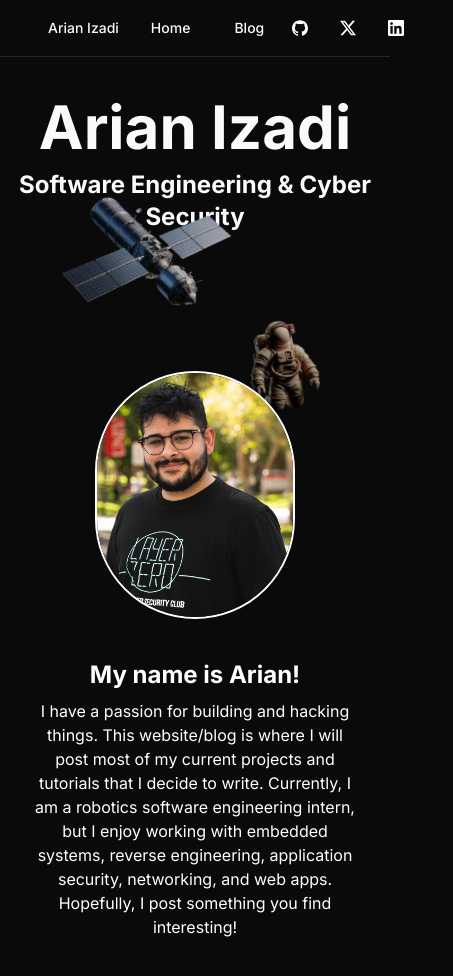
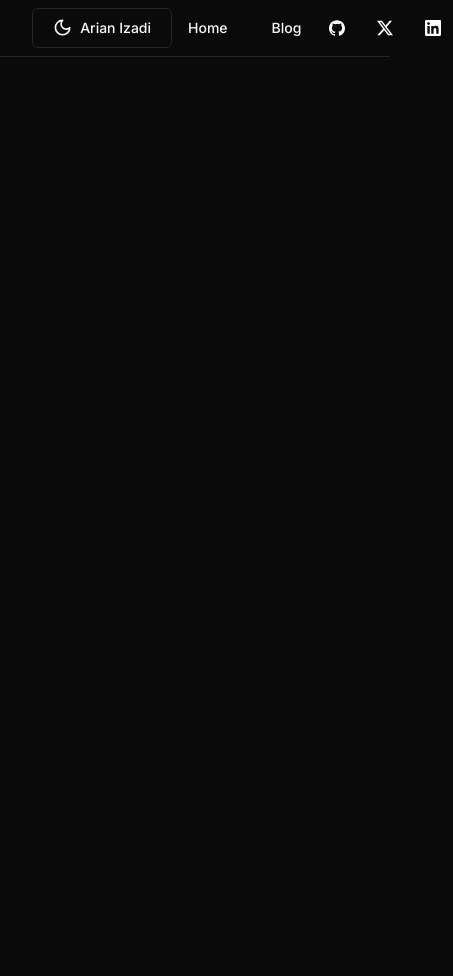
Before and after one commit to arianizadi/next-blog, a Next.js app: page / in a window 390 px wide. Shown: the top 976 px of the page, 453 px wide, since content can reach past the window. After the commit the page ends 844 px from the top, so only its background shows below. Built offline with nearby package versions, Linux system fonts and the light colour scheme.

Commit message:
Remove Old + Theme Changes

```diff
--- a/app/globals.css
+++ b/app/globals.css
@@ -96,12 +96,4 @@
       transform: translateY(-50px);
     }
   }
-
-  #astro {
-    animation: astroFloat 7s ease-in-out infinite;
-  }
-
-  #sat {
-    animation: satFloat 20s ease-in-out infinite;
-  }
 }
--- a/app/page.tsx
+++ b/app/page.tsx
@@ -1,11 +1,6 @@
-import { BasicIntro } from '@/components/BasicIntro'
-import { Hero } from '@/components/Hero'
-
 export default function Home() {
   return (
-    <main className=''>
-      <Hero />
-      <BasicIntro />
+    <main>
     </main>
   )
 }
--- a/components/BasicIntro.tsx
+++ /dev/null
@@ -1,22 +0,0 @@
-"use client"
-
-import Image from "next/image"
-import '@fortawesome/fontawesome-svg-core/styles.css';
-import { config } from '@fortawesome/fontawesome-svg-core';
-config.autoAddCss = false;
-
-
-export function BasicIntro() {
-  return (
-    <div className="flex flex-col justify-center items-center h-screen">
-      <Image src="/arian_fa22.jpg" alt="Arian Izadi Portrait" width={200} height={200} className="z-10 border-2 border-white rounded-full" />
-      <div className="px-8 pt-10 text-center text-white">
-        <h1 className="font-bold text-2xl">My name is Arian!</h1>
-        <p className="pt-2 max-w-xl">I have a passion for building and hacking things.
-          This website/blog is where I will post most of my current projects and tutorials that I decide to write.
-          Currently, I am a robotics software engineering intern, but I enjoy working with embedded systems,
-          reverse engineering, application security, networking, and web apps. Hopefully, I post something you find interesting!</p>
-      </div>
-    </div>
-  )
-}
--- a/components/Hero.tsx
+++ /dev/null
@@ -1,13 +0,0 @@
-export function Hero() {
-  return (
-    <main>
-      <div className="flex flex-col justify-center items-center pt-10 text-center">
-        <img className='top-[30%] brightness-75 left-[60%] absolute h-[100px] md:h-[250px]' id='astro' src="/astro.webp" alt='astronaut model'></img>
-        <img className='top-[20%] brightness-75 left-[15%] absolute h-[150px] md:h-[300px]' id='sat' src="/sat.webp" alt='astronaut model'></img>
-        <h1 className="font-bold text-6xl">Arian Izadi</h1>
-        <h2 className="pt-3 font-bold text-2xl">Software Engineering & Cyber Security</h2>
-      </div>
-    </main >
-
-  );
-}
--- /dev/null
+++ b/components/NameThemeChanger.tsx
@@ -0,0 +1,43 @@
+"use client"
+
+import * as React from "react"
+import { Moon, Sun } from "lucide-react"
+import { useTheme } from "next-themes"
+
+import { Button } from "@/components/ui/button"
+import {
+  DropdownMenu,
+  DropdownMenuContent,
+  DropdownMenuItem,
+  DropdownMenuTrigger,
+} from "@/components/ui/dropdown-menu"
+
+export function NameThemeChanger() {
+  const { setTheme } = useTheme()
+
+  return (
+    <DropdownMenu>
+      <DropdownMenuTrigger asChild>
+        <Button variant="outline" className="w-fit px-5" size="icon">
+          <div className="flex gap-2">
+            <Sun className="h-[1.2rem] w-[1.2rem] rotate-0 scale-100 transition-all dark:-rotate-90 dark:scale-0" />
+            <Moon className="absolute h-[1.2rem] w-[1.2rem] rotate-90 scale-0 transition-all dark:rotate-0 dark:scale-100" />
+            <span>Arian Izadi</span>
+          </div>
+          <span className="sr-only">Toggle theme</span>
+        </Button>
+      </DropdownMenuTrigger>
+      <DropdownMenuContent align="end">
+        <DropdownMenuItem onClick={() => setTheme("light")}>
+          Light
+        </DropdownMenuItem>
+        <DropdownMenuItem onClick={() => setTheme("dark")}>
+          Dark
+        </DropdownMenuItem>
+        <DropdownMenuItem onClick={() => setTheme("system")}>
+          System
+        </DropdownMenuItem>
+      </DropdownMenuContent>
+    </DropdownMenu>
+  )
+}
--- a/components/NavBar.tsx
+++ b/components/NavBar.tsx
@@ -5,17 +5,14 @@ import Link from "next/link";
 import { cn } from "@/lib/utils";
 import { buttonVariants } from "./ui/button";
 import { Icons } from "./Icons";
+import { NameThemeChanger } from "@/components/NameThemeChanger";
 
 export function NavBar() {
   return (
     <header className="top-0 z-10 sticky bg-background/95 backdrop-blur supports-[backdrop-filter]:bg-background/60 border-b border-border w-full">
       <div className="flex justify-between items-center max-w-screen-2xl h-14 container">
         <div className="flex justify-start items-center space-x-2">
-          <Link href="/">
-            <div className={cn(buttonVariants({ variant: "ghost" }))}>
-              <span>Arian Izadi</span>
-            </div>
-          </Link>
+          <NameThemeChanger />
         </div>
         <div className="flex flex-1 justify-center space-x-3">
           <Link href="/" className={cn(buttonVariants({ variant: "ghost" }))}>
@@ -29,19 +26,19 @@ export function NavBar() {
           <nav className="flex items-center space-x-2">
             <Link href={siteConfig.links.github} target="_blank" rel="noreferrer">
               <div className={cn(buttonVariants({ variant: "ghost" }), "w-10 px-0")}>
-                <Icons.Github className="w-4 h-4" />
+                <Icons.Github className="w-4 h-4 fill-black dark:fill-white" />
                 <span className="sr-only">Github</span>
               </div>
             </Link>
             <Link href={siteConfig.links.x} target="_blank" rel="noreferrer">
               <div className={cn(buttonVariants({ variant: "ghost" }), "w-10 px-0")}>
-                <Icons.X className="w-4 h-4" />
+                <Icons.X className="w-4 h-4 fill-black dark:fill-white" />
                 <span className="sr-only">X (Twitter)</span>
               </div>
             </Link>
             <Link href={siteConfig.links.linkedin} target="_blank" rel="noreferrer">
               <div className={cn(buttonVariants({ variant: "ghost" }), "w-10 px-0")}>
-                <Icons.Linkedin className="w-4 h-4" />
+                <Icons.Linkedin className="w-4 h-4 fill-black dark:fill-white" />
                 <span className="sr-only">Linkedin</span>
               </div>
             </Link>
--- a/package.json
+++ b/package.json
@@ -26,6 +26,7 @@
     "class-variance-authority": "^0.7.0",
     "clsx": "^2.1.1",
     "fortawesome": "^0.0.1-security",
+    "framer-motion": "^11.3.2",
     "gray-matter": "^4.0.3",
     "gsap": "^3.12.5",
     "highlight.js": "^11.10.0",
@@ -50,7 +51,7 @@
     "eslint-config-next": "14.2.4",
     "postcss": "^8.4.39",
     "prisma": "^5.16.2",
-    "tailwindcss": "^3.4.4",
+    "tailwindcss": "^3.4.5",
     "typescript": "^5.5.3"
   }
 }
```
Also changed, not shown: 1 other file (tests, documents, lock files or other folders).
